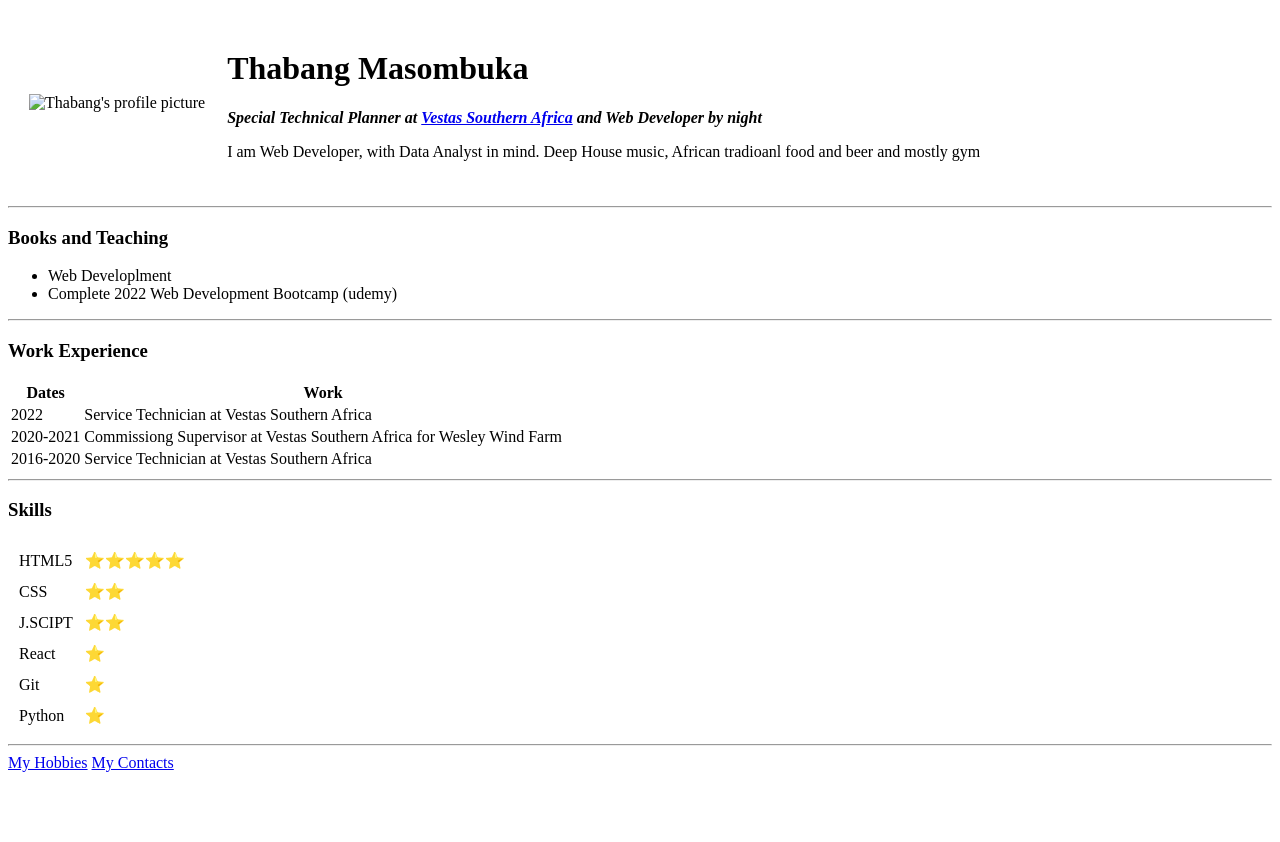
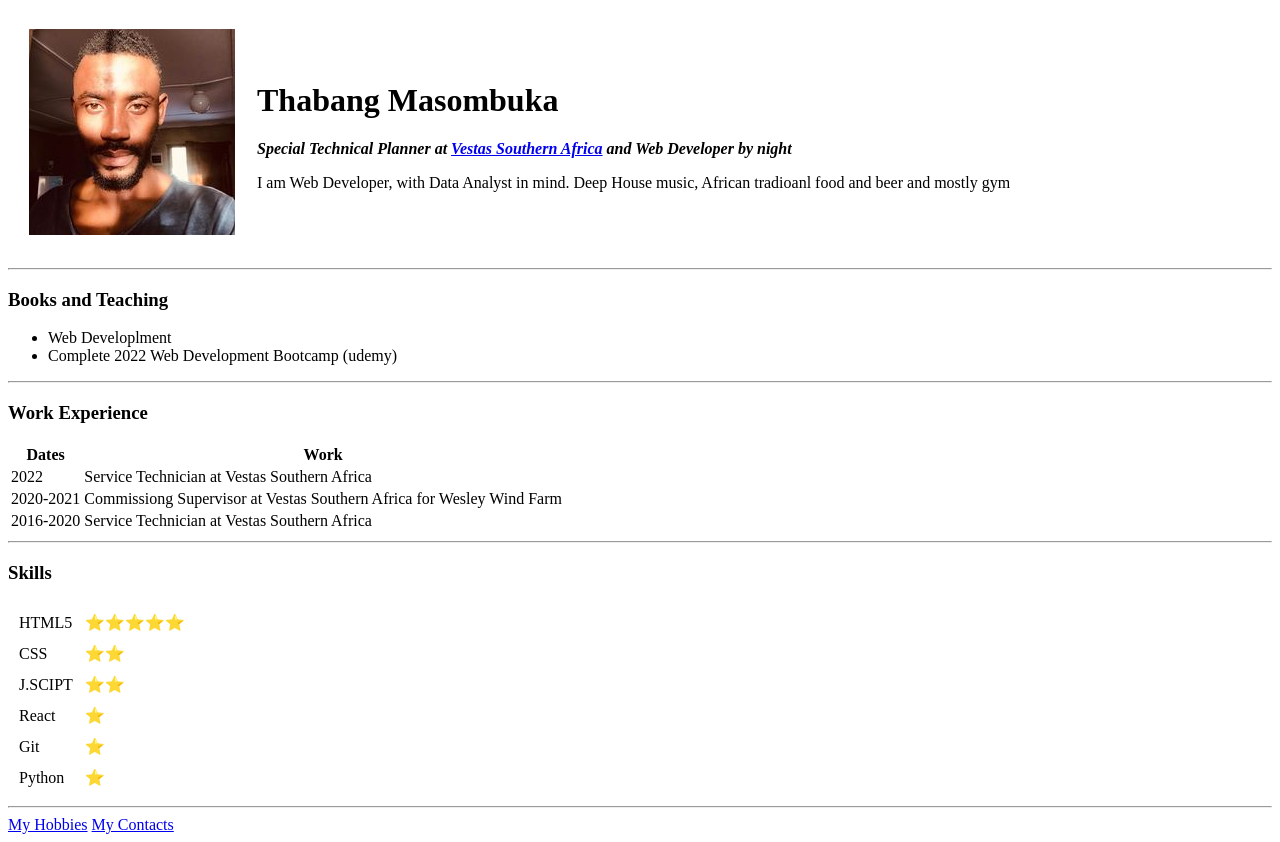
Before and after one commit to THJMA/CV, a plain HTML site: page index.html in a window 1280 px wide. Before the commit the page ends 800 px from the top, so only its background shows below. Drawn offline with Linux system fonts and the light colour scheme.

Commit message:
Update index

```diff
--- a/index.html
+++ b/index.html
@@ -14,7 +14,7 @@
         <head>
 
             <td>
-                <img src="/HTML-Personal Site/image/Profile.jpg" alt="Thabang's profile picture">       <!--copy url of pic in any webiste and paste in src-->
+                <img src="/image/Profile.jpg" alt="Thabang's profile picture">       <!--copy url of pic in any webiste and paste in src-->
             </td>
 
 
```
